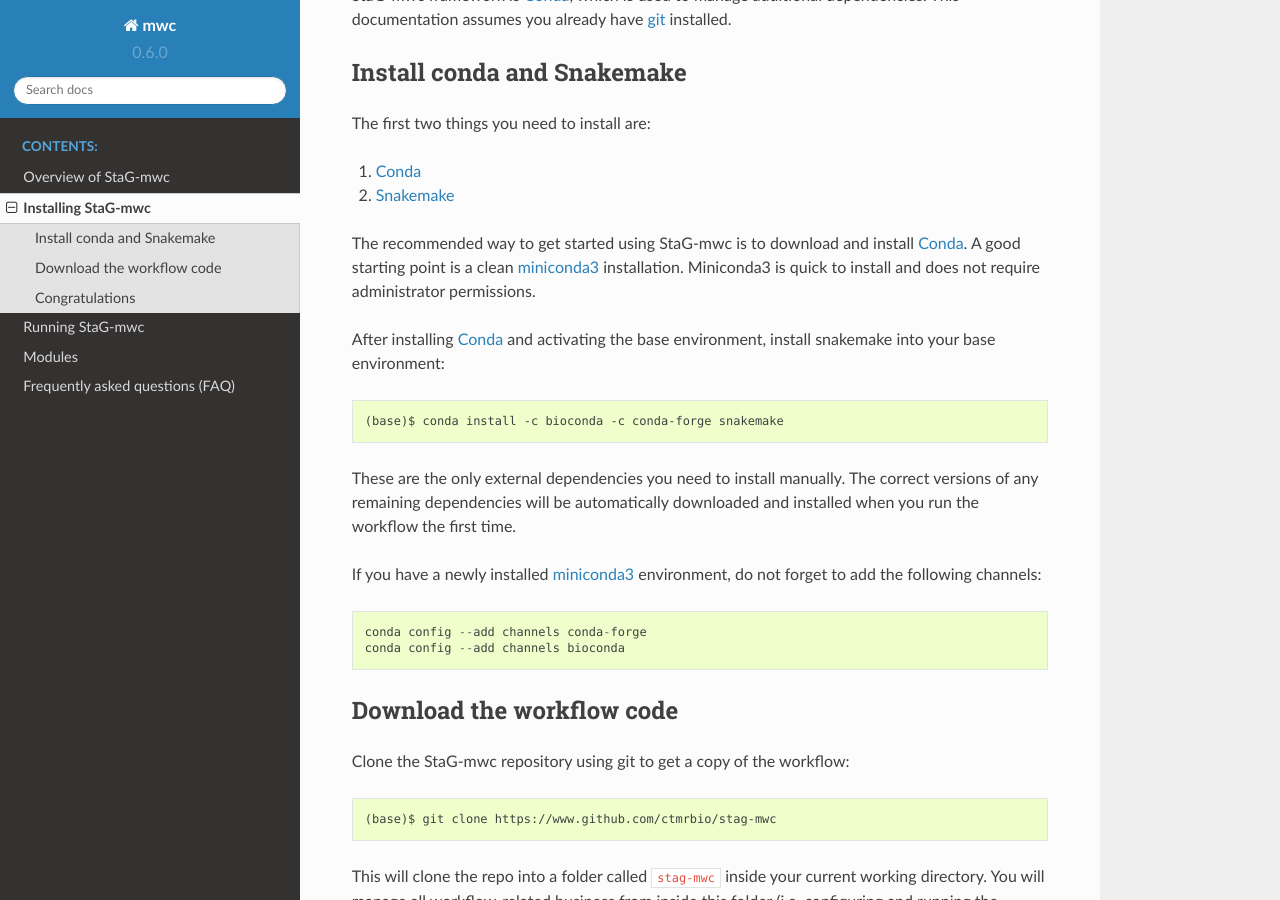
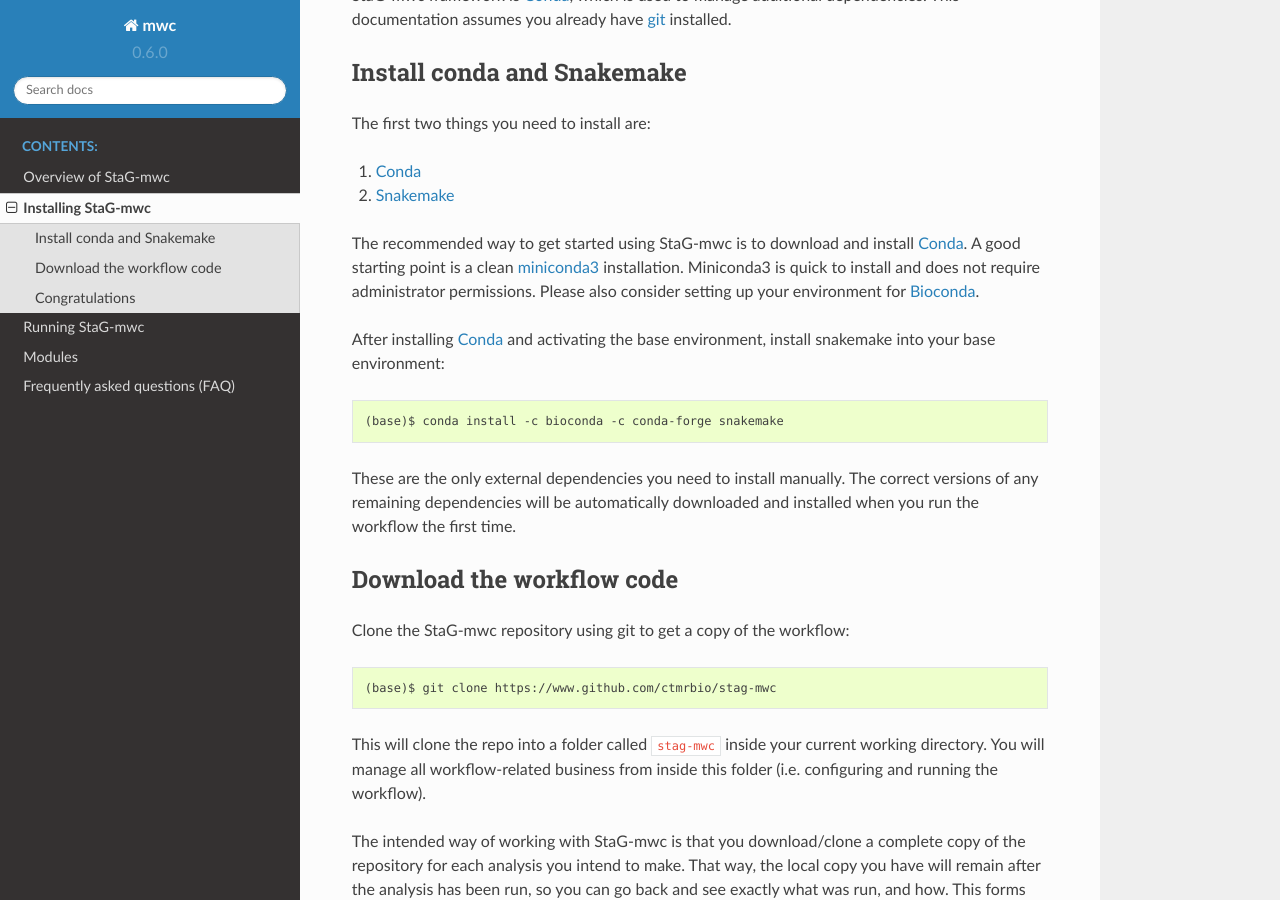
Before and after one commit to ctmrbio/stag-mwc, a Sphinx documentation site: the page built from docs/source/installation.rst, in a window 1280 px wide and 900 px high, scrolled down 224 px. Built offline with Sphinx 7.4.7 and the Read the Docs theme 2.0.0, drawn with Linux system fonts in a browser that asks for light colours.

Commit message:
Add Bioconda reference to install instructions

```diff
--- a/docs/source/installation.rst
+++ b/docs/source/installation.rst
@@ -22,6 +23,7 @@
 The recommended way to get started using |full_name| is to download and install
 `Conda`_. A good starting point is a clean `miniconda3`_ installation.
 Miniconda3 is quick to install and does not require administrator permissions.
+Please also consider setting up your environment for `Bioconda`_.
 
 After installing `Conda`_ and activating the base environment, install
 snakemake into your base environment::
@@ -31,12 +33,6 @@
 These are the only external dependencies you need to install manually. The
 correct versions of any remaining dependencies will be automatically downloaded
 and installed when you run the workflow the first time.
-
-If you have a newly installed `miniconda3`_ environment, do not forget to add
-the following channels::
-
-    conda config --add channels conda-forge
-    conda config --add channels bioconda
 
 
 Download the workflow code
```
Also changed, not shown: other parts of docs/source/installation.rst (+1 -0 lines).
